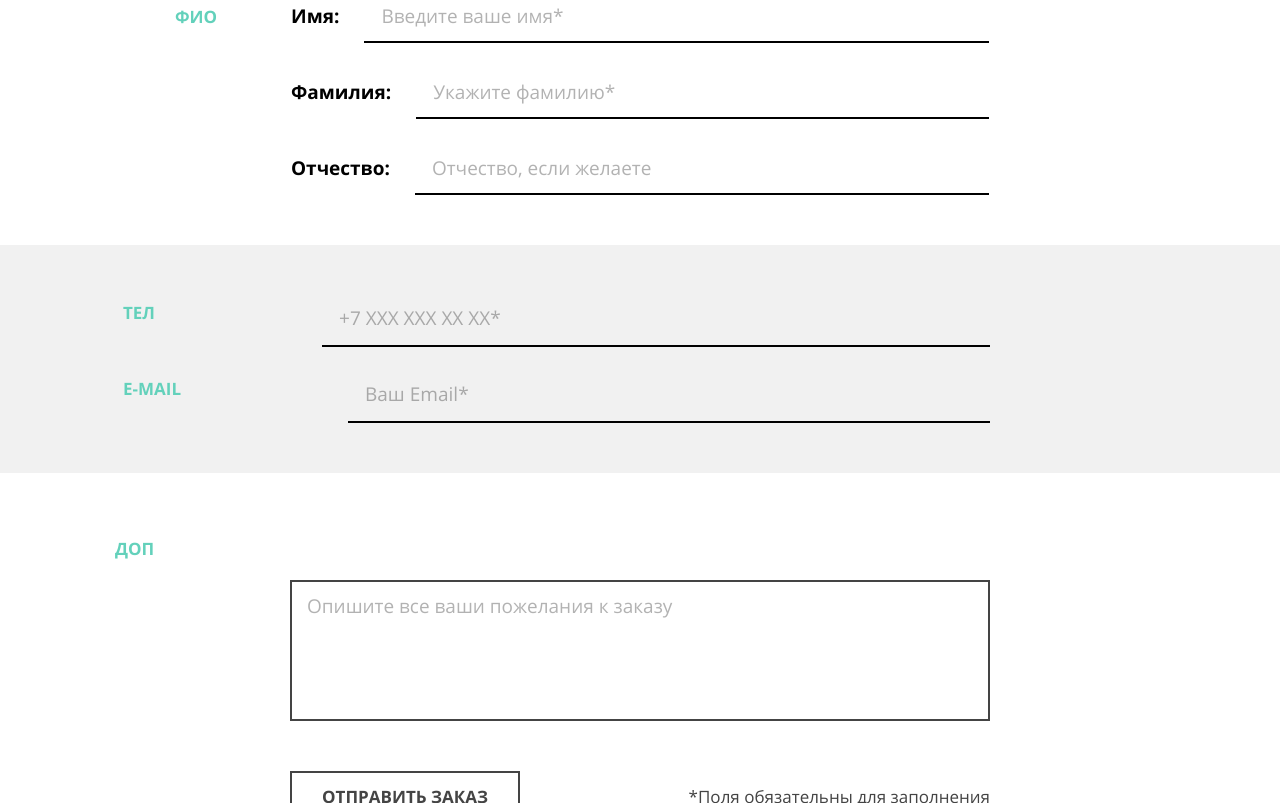
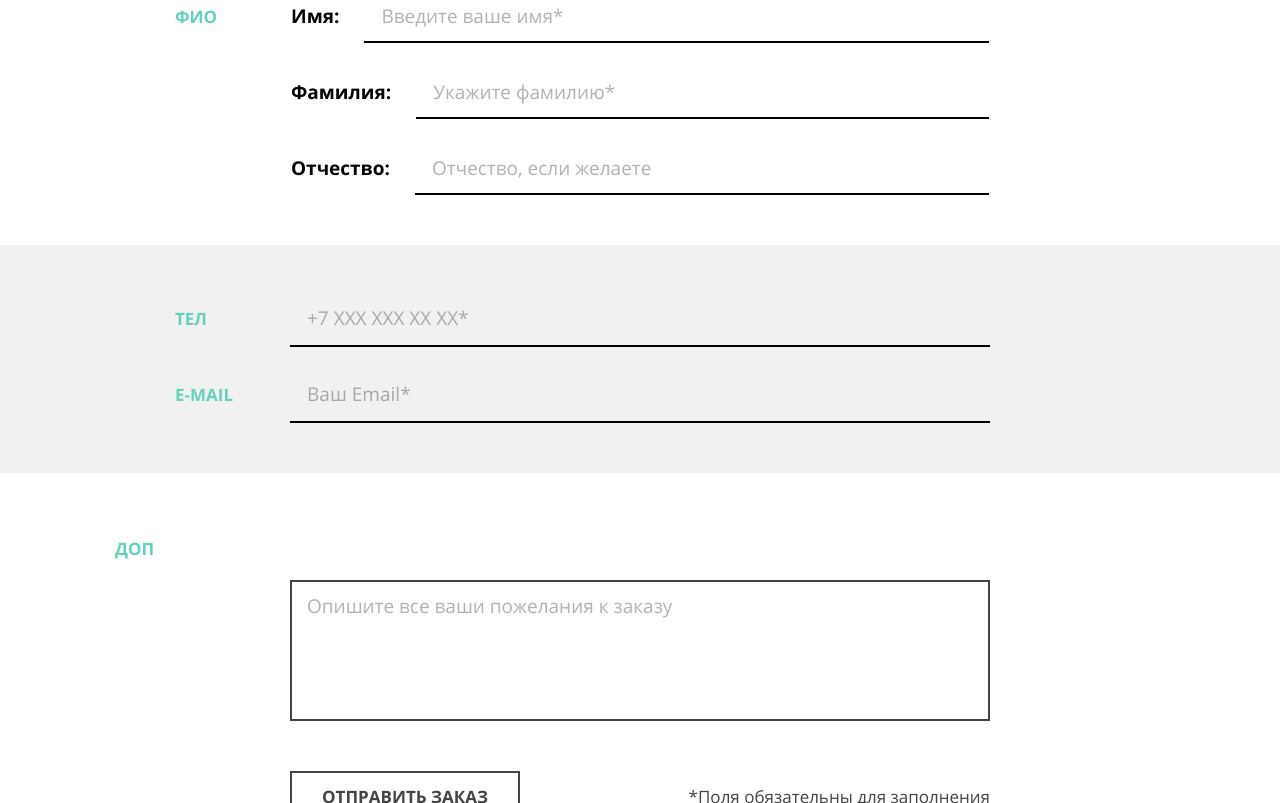
Before and after one commit to htmlacademy-adaptive/1981559-mishka-27, a website: page source/form.html in a window 1280 px wide. Shown: the part 1044-1847 px from the top of the page. Drawn offline with nearby package versions, Linux system fonts and the light colour scheme; files that its build step writes are made by us from their sources.

Commit message:
name container refactored

```diff
--- a/source/form.html
+++ b/source/form.html
@@ -201,15 +201,15 @@
     </fieldset>
 
     <fieldset class="order-form__select order-form__select--contact">
-      <div class="order-form__container order-form__container--contact container">
-        <label class="order-form__title order-form__title--contact" for="order-form-phone">Тел</label>
+      <div class="order-form__contact-container container">
+        <label class="order-form__title" for="order-form-phone">Тел</label>
           <input class="order-form__input order-form__input--contact" id="order-form-phone" name="order-form-phone" type="tel" placeholder="+7 ХХХ ХХХ ХХ ХХ*" required>
           <svg class="order-form__icon" width="25" height="24">
             <use xlink:href="img/sprite.svg#phone-icon"></use>
           </svg>
       </div>
-      <div class="order-form__container order-form__container--contact container">
-        <label class="order-form__title order-form__title--contact" for="order-form-mail">E-mail</label>
+      <div class="order-form__contact-container container">
+        <label class="order-form__title" for="order-form-mail">E-mail</label>
         <input class="order-form__input order-form__input--contact" id="order-form-mail" name="order-form-mail" type="email" placeholder="Ваш Email*" required>
         <svg class="order-form__icon" width="32" height="21">
           <use xlink:href="img/sprite.svg#mail-icon"></use>
--- a/source/scss/main/order-form.scss
+++ b/source/scss/main/order-form.scss
@@ -37,8 +37,8 @@
 .order-form__select--contact {
   @media (min-width: $tablet-width) {
     background-color: $white-smoke;
-    padding-top: 60px;
-    padding-bottom: 16px;
+    padding-top: 48px;
+    padding-bottom: 28px;
     margin-bottom: 50px;
   }
 }
@@ -93,13 +93,24 @@
   }
 }
 
-.order-form__container--contact {
+.order-form__contact-container {
+  position: relative;
+
   @media (min-width: $tablet-width) {
-    display: flex;
+    display: grid;
+    grid-template-columns: 146px 1fr;
+    gap: 20px;
   }
 
   @media (min-width: $desktop-width) {
-    padding: 0 225px 0 58px;
+    padding: 0 225px 0 110px;
+    grid-template-columns: 95px 1fr;
+  }
+}
+
+.order-form__contact-container:first-child {
+  @media (max-width: $mobile-width) {
+    margin-top: 8px;
   }
 }
 
@@ -136,15 +147,6 @@
 
   @media (min-width: $desktop-width) {
     max-width: 100px;
-  }
-}
-
-.order-form__title--contact {
-  margin-bottom: 17px;
-
-  @media (min-width: $tablet-width) {
-    margin: 0;
-    top: 6px;
   }
 }
 
@@ -214,6 +216,7 @@
     padding-left: 17px;
     flex-grow: 1;
     margin-bottom: 0;
+    align-self: end;
   }
 }
 
@@ -222,16 +225,36 @@
 }
 
 .order-form__input--contact {
+  margin-bottom: 32px;
   padding-bottom: 17px;
-  margin-bottom: 32px;
   width: 100%;
+
+  @media (max-width: $mobile-width) {
+    margin-top: 16px;
+  }
 
   @media (min-width: $tablet-width) {
     background-color: transparent;
-    margin-left: 167px;
-    margin-bottom: 34px;
+    margin-bottom: 22px;
+    margin-top: 12px;
     padding-bottom: 14px;
     width: unset;
+  }
+}
+
+.order-form__icon {
+  position: absolute;
+  right: 37px;
+  bottom: 48px;
+  color: rgba($black, 0.2);
+
+  @media (min-width: $tablet-width) {
+    right: 74px;
+    bottom: 38px;
+  }
+
+  @media (min-width: $desktop-width) {
+    right: 230px;
   }
 }
 
@@ -241,21 +264,6 @@
 
 .order-form__input--contact:not(:placeholder-shown) + .order-form__icon {
   color: $downy2;
-}
-
-.order-form__icon {
-  position: absolute;
-  right: 5px;
-  bottom: 48px;
-  color: rgba($black, 0.2);
-
-  @media (min-width: $tablet-width) {
-    right: 26px;
-  }
-
-  @media (min-width: $desktop-width) {
-    right: 230px;
-  }
 }
 
 .order-form__optional {
```
